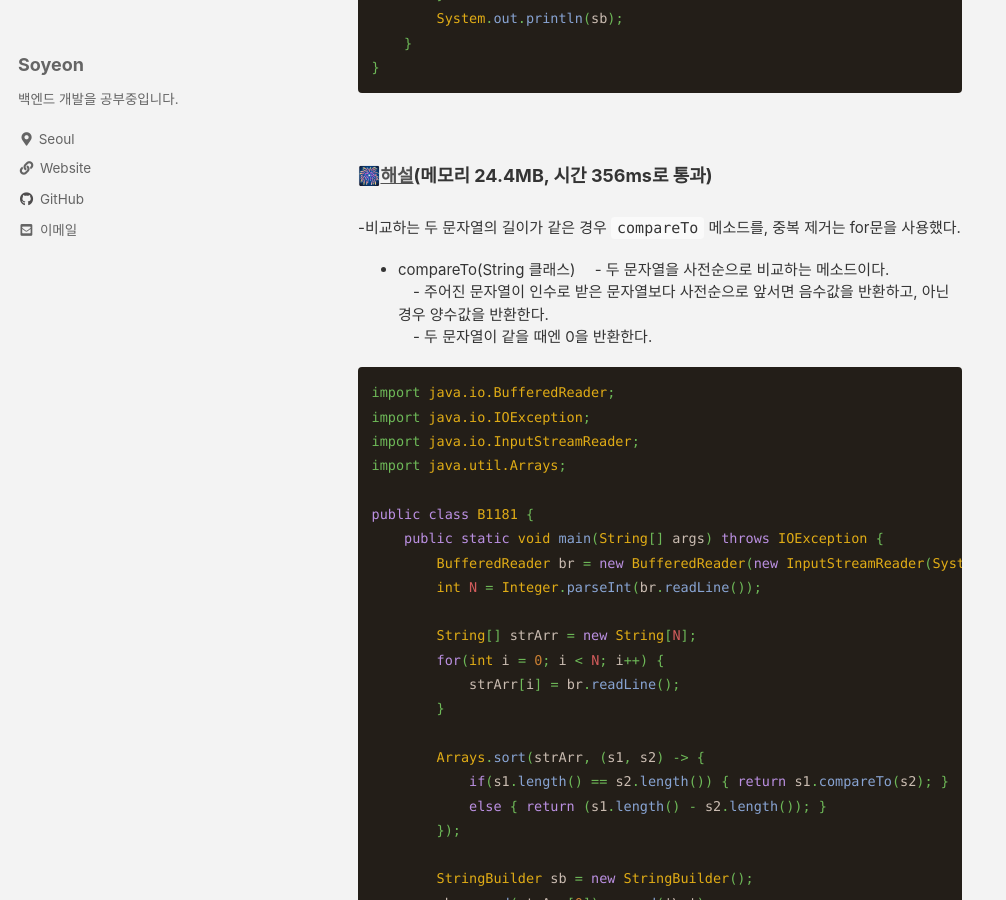
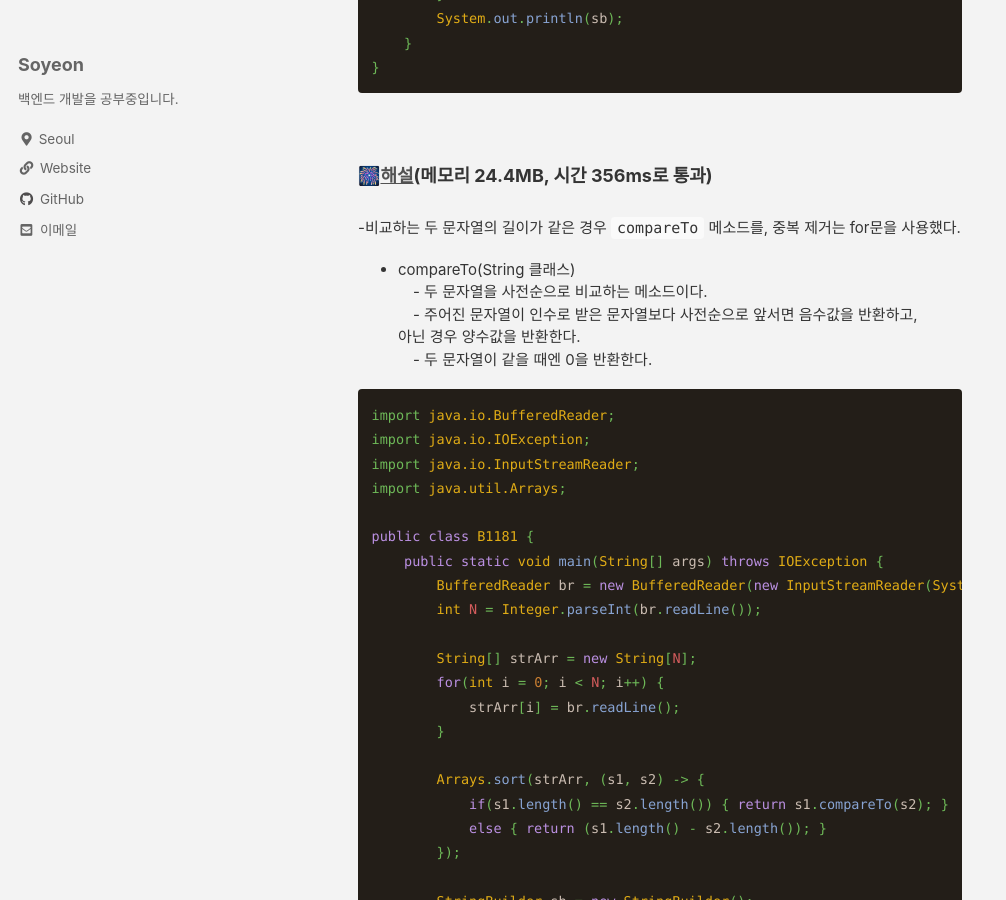
Before and after one commit to liv660/liv660.github.io, a Jekyll site: the page built from _posts/TIL/21.08.study/2021-08-27-210827.md, in a window 1280 px wide and 900 px high, scrolled down 1411 px. Shown: the whole window, without its empty margins (0-1006 px from the left). Built offline with Jekyll 4.4.1, drawn with Linux system fonts in a browser that asks for light colours; cached includes are drawn as plain includes.

Commit message:
Update 08.27 #1181 algorithm

````diff
--- a/_posts/TIL/21.08.study/2021-08-27-210827.md
+++ b/_posts/TIL/21.08.study/2021-08-27-210827.md
@@ -61,9 +61,9 @@ public class B1181 {
 ###### 🎆[해설]()(메모리 24.4MB, 시간 356ms로 통과)<br/>
 -비교하는 두 문자열의 길이가 같은 경우 `compareTo` 메소드를, 중복 제거는 for문을 사용했다.<br>
 
-* compareTo(String 클래스)
+* compareTo(String 클래스)<br>
 　- 두 문자열을 사전순으로 비교하는 메소드이다.<br>
-　- 주어진 문자열이 인수로 받은 문자열보다 사전순으로 앞서면 음수값을 반환하고, 아닌 경우 양수값을 반환한다.<br>
+　- 주어진 문자열이 인수로 받은 문자열보다 사전순으로 앞서면 음수값을 반환하고,<br> 아닌 경우 양수값을 반환한다.<br>
 　- 두 문자열이 같을 때엔 0을 반환한다.<br>
 
 ```java
````
